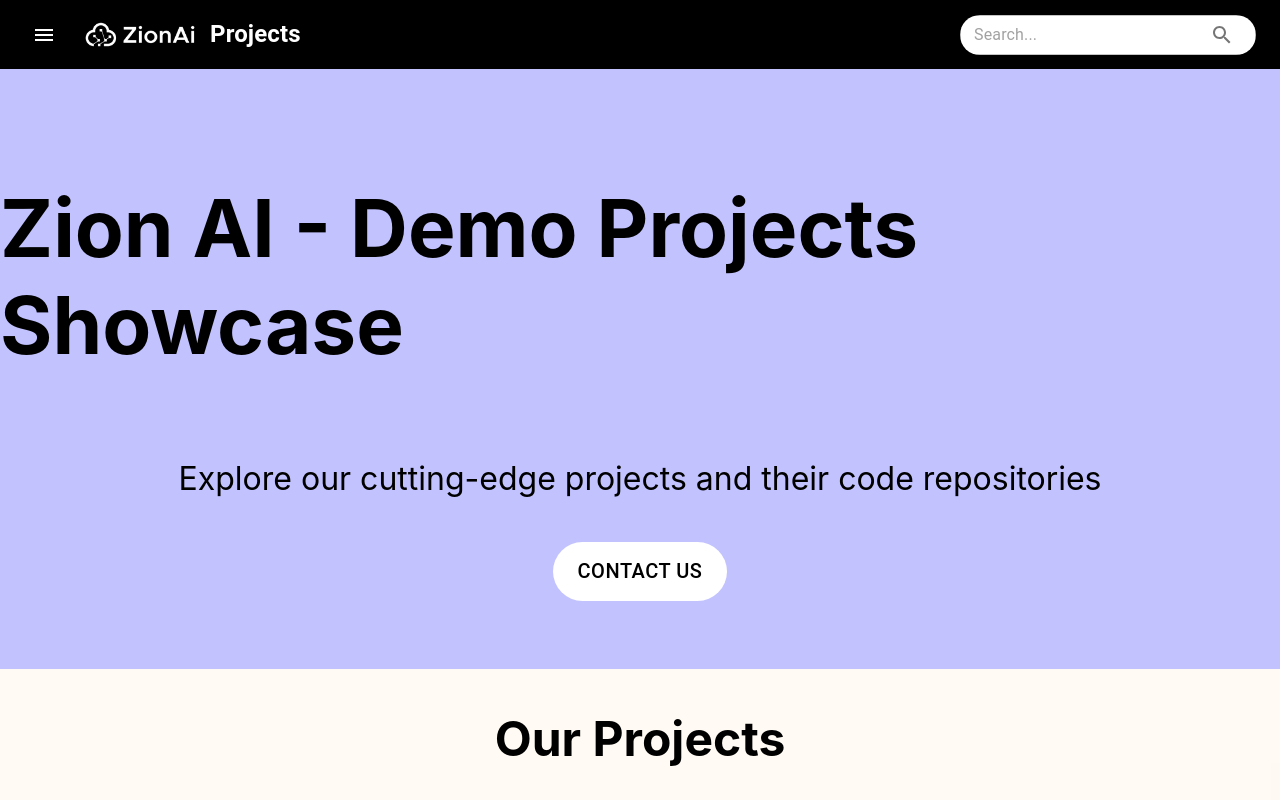
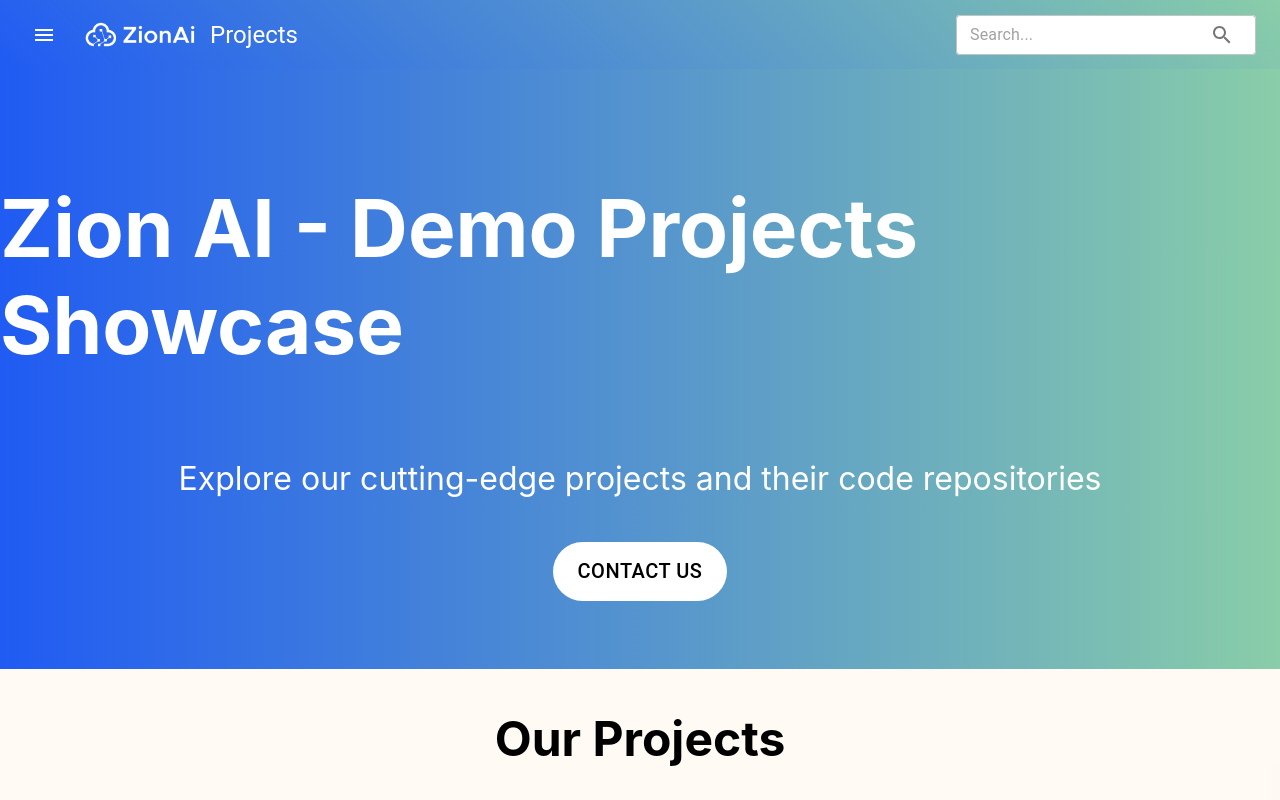
Before and after one commit to ZionClouds/Zion-ShowCase, a React (Create React App) app in the folder frontend/: page /projects in a window 1280 px wide. Shown: the top 800 px of the page. Built offline with nearby package versions, Linux system fonts and the light colour scheme.

Commit message:
updates the header

```diff
--- a/frontend/src/App.css
+++ b/frontend/src/App.css
@@ -174,7 +174,7 @@
   background-size: cover; */
   min-height: 600px;
   width: 100%;
-  background-color: rgb(194, 194, 255);
+  background: linear-gradient(90deg, #205BF3, #89CDA9);
   position: relative;
   display: flex;
   align-items: center;
--- a/frontend/src/components/Header.js
+++ b/frontend/src/components/Header.js
@@ -55,16 +55,16 @@ const Header = () => {
         {/* Logo and App Name */}
         <Box sx={{ display: 'flex', alignItems: 'center', flexGrow: 1 }}>
           <img src={zionLogo} alt="ZionAI Logo" style={{ width: '120px', marginRight: '10px' }} />
-          <Typography variant="h6" component="div" sx={{ flexGrow: 1 }}>
+          <Typography variant="h5" component="div" sx={{ flexGrow: 1 }}>
             <Link to="/" style={{ textDecoration: 'none', color: 'white' }}>
-              UI Project
+              Projects
             </Link>
           </Typography>
         </Box>
 
         {/* Desktop Navigation Menu */}
         <Box sx={{ display: { xs: 'none', md: 'flex' }, alignItems: 'center' }}>
-          <Button color="inherit" sx={{ mx: 1 }}>
+          {/* <Button color="inherit" sx={{ mx: 1 }}>
             <Link to="/" style={{ textDecoration: 'none', color: 'white' }}>Home</Link>
           </Button>
           <Button color="inherit" sx={{ mx: 1 }} onClick={handleMenuOpen}>Projects</Button>
@@ -83,12 +83,12 @@ const Header = () => {
           </Button>
           <Button color="inherit" sx={{ mx: 1 }}>
             <Link to="/contact" style={{ textDecoration: 'none', color: 'white' }}>Contact Us</Link>
-          </Button>
+          </Button> */}
           <TextField
             variant="outlined"
             size="small"
             placeholder="Search..."
-            sx={{ ml: 2, backgroundColor: 'white', borderRadius: 1 }}
+            sx={{ ml: 2, backgroundColor: 'white', borderRadius: 1, borderStyle: 'none', outline: 'none' , outlineStyle: 'none', width: '300px' }}
             InputProps={{
               endAdornment: (
                 <InputAdornment position="end">
--- a/frontend/src/pages/ProjectsPage.jsx
+++ b/frontend/src/pages/ProjectsPage.jsx
@@ -29,12 +29,12 @@ const App = () => {
   return (
     <div className="bg-gray-50 min-h-screen text-gray-800">
       {/* Header */}
-      <BlackHeader />
+      <Header />
 
       {/* Hero Section */}
       <header className="bg-blue-900 text-white py-16 text-center hero-projects">
-        <h1 className="hero-text" style={{ color: "black", fontSize: "5em" }}>Zion AI - Demo Projects Showcase</h1>
-        <p className="text-xl mb-8 hero-text" style={{ color: "black", fontSize: "2em" }}>
+        <h1 className="hero-text" style={{ color: "white", fontSize: "5em" }}>Zion AI - Demo Projects Showcase</h1>
+        <p className="text-xl mb-8 hero-text" style={{ color: "white", fontSize: "2em" }}>
           Explore our cutting-edge projects and their code repositories
         </p>
         <div className="flex justify-center gap-4 hero-text " style={{ display: "flex", justifyContent: "center" }}>
```
